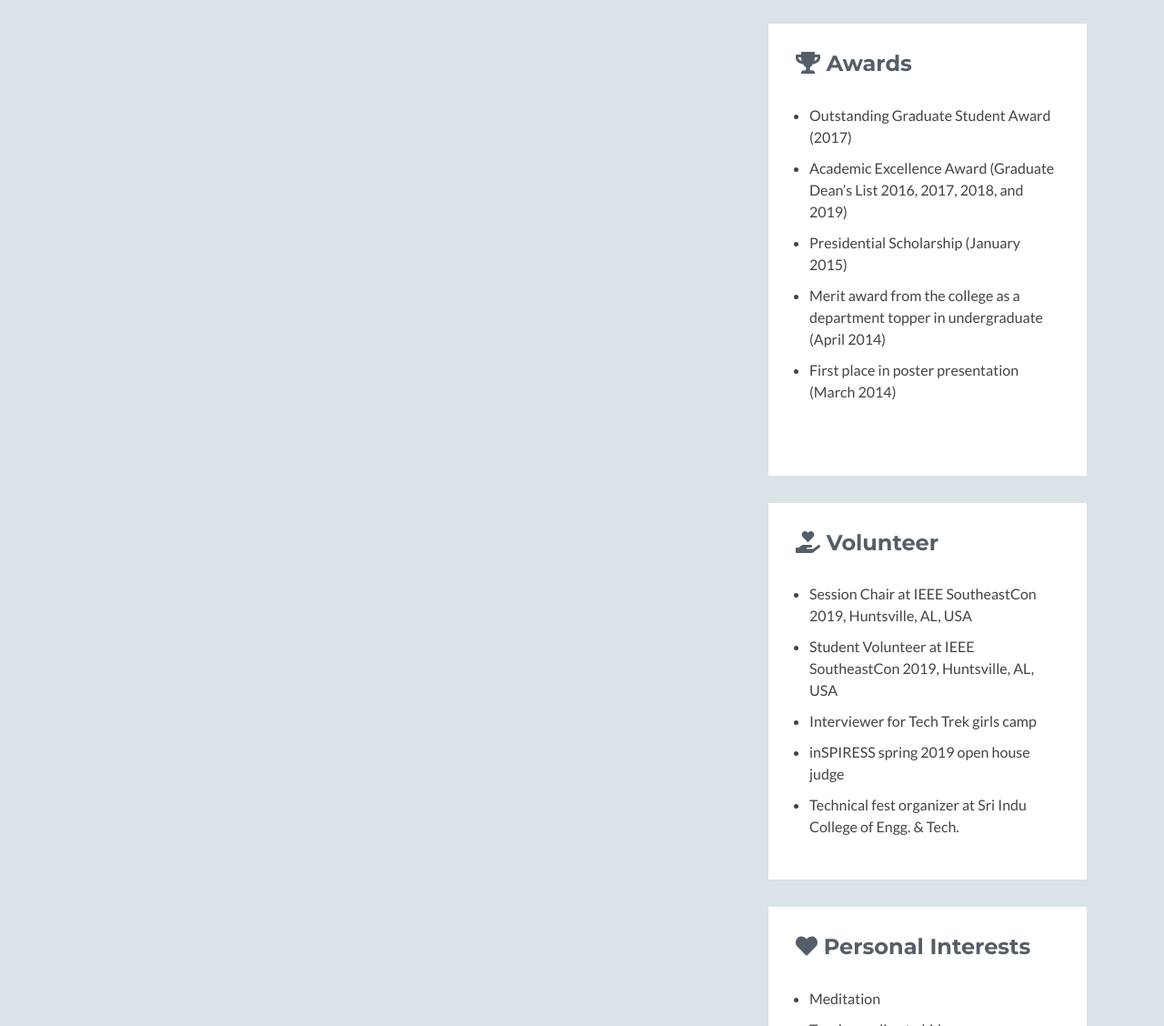
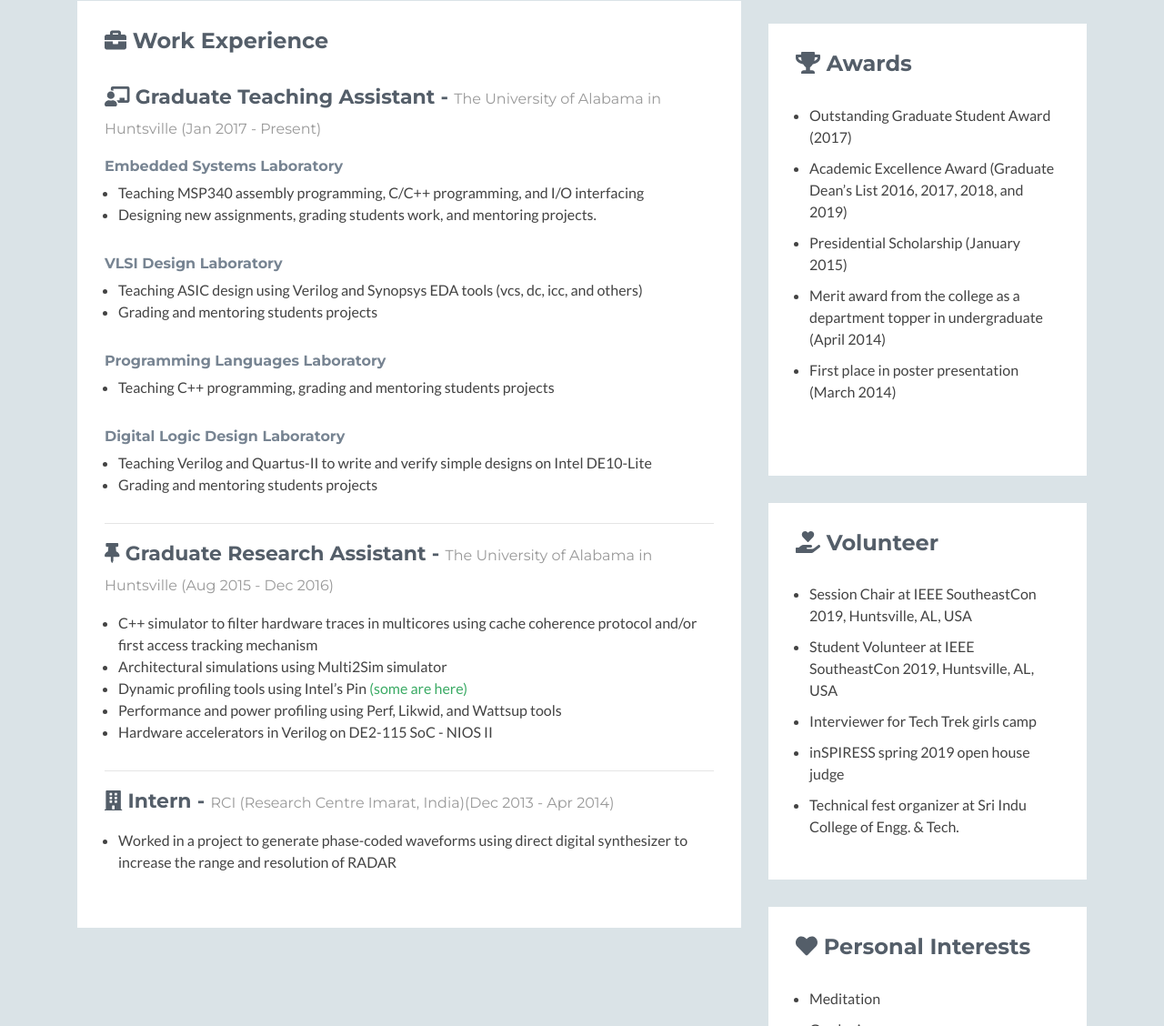
Before and after one commit to mounikaponugoti/mounikaponugoti.github.io, a plain HTML site: page index.html in a window 1280 px wide. Shown: the part 1672-2800 px from the top of the page at 91% size. Drawn offline with nearby package versions, Linux system fonts and the light colour scheme; no server answers; a script that the page names is missing.

Commit message:
Add work experience

```diff
--- a/assets/css/styles.css
+++ b/assets/css/styles.css
@@ -356,6 +356,30 @@ a.dotted-link:hover {
 }
 
 /* Work Section */
+.experience .subexperience {
+  margin-bottom: 15px;
+}
+
+.experience .subexperience .title {
+  font-size: 22px;
+  margin-top: 0;
+  margin-bottom: 15px;
+  line-height: 1.5;
+  color: #545e69;
+}
+
+.experience .subexperience .title .place {
+  font-size: 16px;
+  color: #999;
+  font-weight: normal;
+}
+
+.experience .subexperience .title .place .year {
+  font-size: 16px;
+  color: #999;
+  font-weight: normal;
+}
+
 .experience .item {
   margin-bottom: 30px;
 }
@@ -595,10 +619,6 @@ a.dotted-link:hover {
 }
 
 /* List section */
-.list bull{
-  margin-bottom: 10px;
-  padding: 50px
-}
 
 .list ul li {
   margin-bottom: 10px;
--- a/index.html
+++ b/index.html
@@ -44,8 +44,16 @@
     <div class="container sections-wrapper">
         <div class="row">
             <div class="primary col-lg-8 col-12">
+				<section class="about section">
+                    <div class="section-inner">
+                        <h2 class="heading"> <i class="fas fa-book-reader"></i> Research Interests </h2>
+                        <div class="content">
+                            <p> Computer Architecture, Embedded Systems, Hardware Security, GPGPU Computing, Energy Efficiency, and Performance Profiling </p>
 
-               <section class="latest section">
+                        </div><!--//content-->
+                    </div><!--//section-inner-->
+                </section><!--//section-->
+				<section class="latest section">
                     <div class="section-inner">
                         <h2 class="heading"><i class="fas fa-file-alt"></i> Publications</h2>
                         <div class="content">
@@ -55,7 +63,7 @@
 									<li class="mb-2" > Published in ACM Transactions on Embedded Computer Systems X, 2019. https://doi.org/10.1145/3322642 </li>
 									<li class="mb-2"> This is incremental work from ICCD and CASES papers. It introduces the compression technique which exploits cache coherence protocol states and first access tracking bits. In addition, detailed experimental evaluation is performed </li>
 								</ul>
-								<p><a class="more-link" href="#" target="_blank"><i class="fas fa-external-link-alt"></i>Read here</a></p>
+								<p><a class="more-link" href="#" target="_blank"><i class="fas fa-external-link-alt"></i>Read Now</a></p>
 							</div><!--//item-->
 
 							<div class="item">
@@ -64,7 +72,7 @@
 									<li class="mb-2"> Published in IEEE SoutheastCon, April 11-14, 2019 Huntsville, AL, USA </li>
 									<li class="mb-2"> The main focus of this paper is to experimentally evaluate Intel Parallel Studio, GNU, and LLVM compilers from the user perspective using SPEC CPU2017 benchmark suite</li>
 								</ul>
-								<p><a class="more-link" href="http://www.ece.uah.edu/~milenka/docs/rrmpam_se19b.pdf" target="_blank"><i class="fas fa-external-link-alt"></i>Read here</a></p>
+								<p><a class="more-link" href="http://www.ece.uah.edu/~milenka/docs/rrmpam_se19b.pdf" target="_blank"><i class="fas fa-external-link-alt"></i>Read Now</a></p>
 							</div><!--//item-->
 
 							<div class="item">
@@ -72,7 +80,7 @@
 								<ul style="padding-left:15px;">
 									<li class="mb-2"> This basically includes the in-depth details of ICCD and CASES papers </li>
 								</ul>
-								<p><a class="more-link" href="" target="_blank"><i class="fas fa-external-link-alt"></i>Read here</a></p>
+								<p><a class="more-link" href="http://www.ece.uah.edu/~milenka/docs/mounika.ponugoti.thesis.pdf" target="_blank"><i class="fas fa-external-link-alt"></i>Read Now</a></p>
 							</div><!--//item-->
 
 							<div class="item">
@@ -81,7 +89,7 @@
 									<li class="mb-2" style="padding-left=10x"> Published in IEEE International Conference on Computer Design (ICCD’16), October 3-5, Phoenix, AZ, USA </li>
 									<li class="mb-2"> Introduces the hardware trace compression technique which utilizes existing cache coherence protocol states and single bit per cache block to get the better compression ratio when data is shared in multicores </li>
 								</ul>
-								<p><a class="more-link" href="http://www.ece.uah.edu/~milenka/docs/mpam_iccd16.pdf" target="_blank"><i class="fas fa-external-link-alt"></i>Read here</a></p>
+								<p><a class="more-link" href="http://www.ece.uah.edu/~milenka/docs/mpam_iccd16.pdf" target="_blank"><i class="fas fa-external-link-alt"></i>Read Now</a></p>
 							</div><!--//item-->
 
 							<div class="item">
@@ -90,11 +98,91 @@
 									<li class="mb-2"> Published in IEEE International Conference on Compilers, Architectures and Synthesis of Embedded Systems (CASES’16), October 2-5, Pittsburgh, PA, USA </i>
 									<li class="mb-2"> Introduces the hardware trace compression technique which utilizes first access tracking bits in multicores </li>
 								</ul>
-								<p><a class="more-link" href="http://www.ece.uah.edu/~milenka/docs/mpam_cases16.pdf" target="_blank"><i class="fas fa-external-link-alt"></i>Read here</a></p>
+								<p><a class="more-link" href="http://www.ece.uah.edu/~milenka/docs/mpam_cases16.pdf" target="_blank"><i class="fas fa-external-link-alt"></i>Read Now</a></p>
 							</div><!--//item-->
 
                         </div><!--//content-->
                     </div><!--//section-inner-->
+                </section><!--//section-->
+
+				<section class="experience section">
+                    <div class="section-inner">
+                        <h2 class="heading"> <i class="fas fa-briefcase"> </i> Work Experience</h2>
+						<div class="subexperience">
+							<h3 class="title" > <i class="fas fa-chalkboard-teacher"> </i> Graduate Teaching Assistant -
+								<span class="place">The University of Alabama in Huntsville (Jan 2017 - Present)</span>
+							</h3>
+						</div>
+
+						<div class="content">
+                            <div class="item">
+                                <h3 class="title">Embedded Systems Laboratory </h3>
+								<ul style="padding-left:15px;">
+									<li>Teaching MSP340 assembly programming, C/C++ programming, and I/O interfacing </li>
+									<li>Designing new assignments, grading students work, and mentoring projects. </li>
+								</ul>
+                            </div><!--//item-->
+                            <div class="item">
+                                <h3 class="title">VLSI Design Laboratory </h3>
+								<ul style="padding-left:15px;">
+									<li>Teaching ASIC design using Verilog and Synopsys EDA tools (vcs, dc, icc, and others) </li>
+									<li>Grading and mentoring students projects</li>
+								</ul>
+                            </div><!--//item-->
+
+                            <div class="item">
+                                <h3 class="title">Programming Languages Laboratory </h3>
+								<ul style="padding-left:15px;">
+									<li>Teaching C++ programming, grading and mentoring students projects</li>
+								</ul>
+                            </div><!--//item-->
+
+							<div class="item">
+                                <h3 class="title">Digital Logic Design Laboratory </h3>
+								<ul style="padding-left:15px;">
+									<li>Teaching Verilog and Quartus-II to write and verify simple designs on Intel DE10-Lite</li>
+									<li>Grading and mentoring students projects</li>
+								</ul>
+                            </div><!--//item-->
+
+							<hr> </hr>
+                        </div><!--//content-->
+
+						<div class="subexperience">
+							<h3 class="title" > <i class="fas fas fa-thumbtack"> </i> Graduate Research Assistant -
+								<span class="place">The University of Alabama in Huntsville (Aug 2015 - Dec 2016)</span>
+							</h3>
+						</div>
+
+                        <div class="content">
+                            <div class="item">
+								<ul style="padding-left:15px;">
+									<li>C++ simulator to filter hardware traces in multicores using cache coherence protocol and/or first access tracking mechanism </li>
+									<li>Architectural simulations using Multi2Sim simulator </li>
+									<li>Dynamic profiling tools using Intel’s Pin <a class="more-link" href="https://github.com/mounikaponugoti/Tracing-tools">(some are here)</a></li>
+									<li>Performance and power profiling using Perf, Likwid, and Wattsup tools </li>
+									<li>Hardware accelerators in Verilog on DE2-115 SoC - NIOS II </li>
+								</ul>
+                            </div><!--//item-->
+
+							<hr> </hr>
+						</div><!--//content-->
+
+						<div class="subexperience">
+							<h3 class="title" > <i class="fas fa-building"> </i> Intern -
+								<span class="place">RCI (Research Centre Imarat, India)(Dec 2013 - Apr 2014)</span>
+							</h3>
+						</div>
+
+						<div class="content">
+                            <div class="item">
+								<ul style="padding-left:15px;">
+									<li>Worked in a project to generate phase-coded waveforms using direct digital synthesizer to increase the range and resolution of RADAR </li>
+								</ul>
+                            </div><!--//item-->
+                        </div><!--//content-->
+
+					</div><!--//section-inner-->
                 </section><!--//section-->
 
             </div><!--//primary-->
@@ -224,7 +312,8 @@
                         <div class="content">
                             <ul class="list-styled" style="padding-left:15px;">
 							    <li>Meditation</li>
-                                <li>Teacing coding to kids</li>
+								<li>Gardening</li>
+                                <li>Teaching coding skills to kids</li>
                                 <li>Teaching and making crafts along with kids</li>
                             </ul>
                         </div><!--//content-->
```
